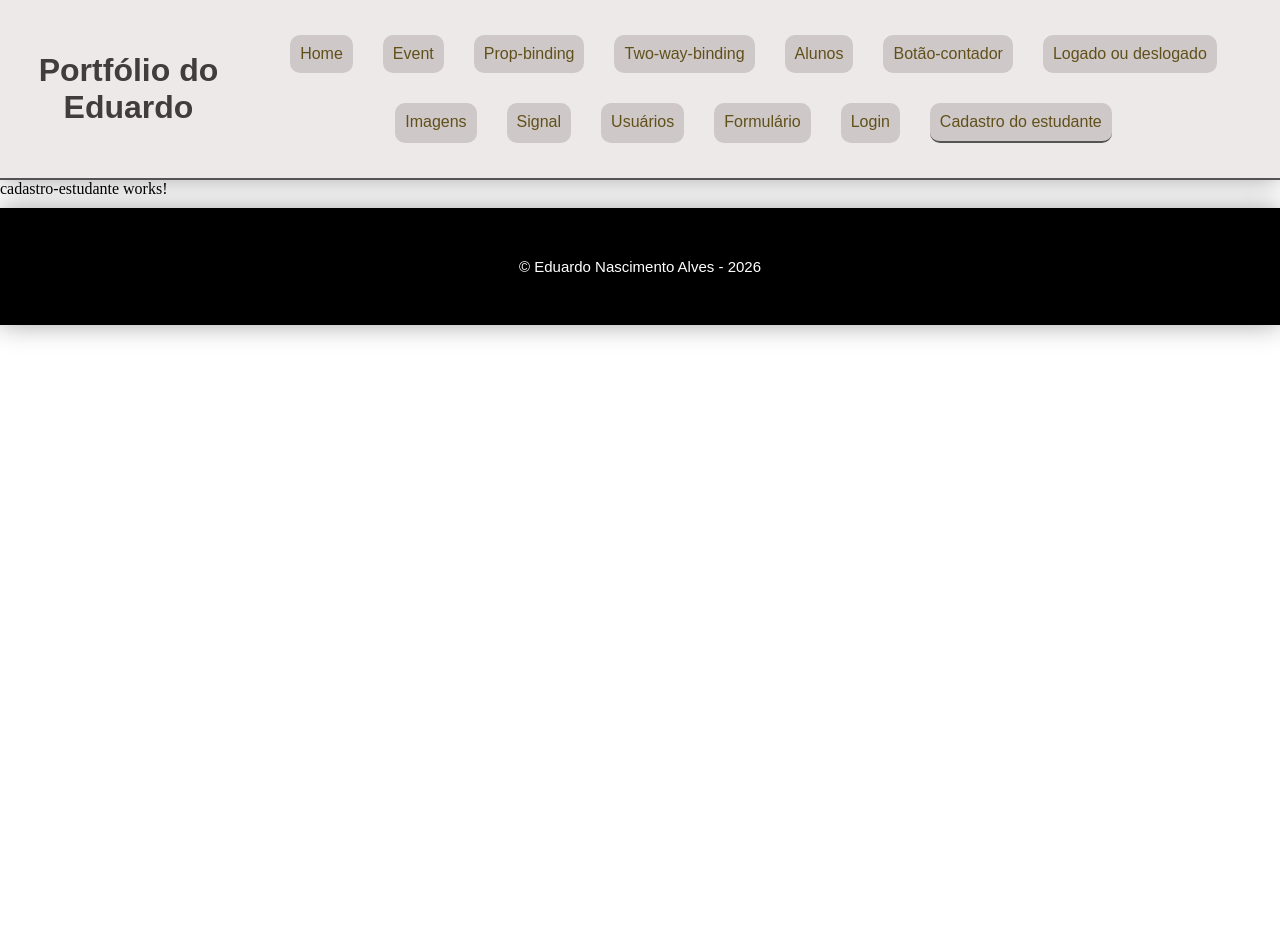
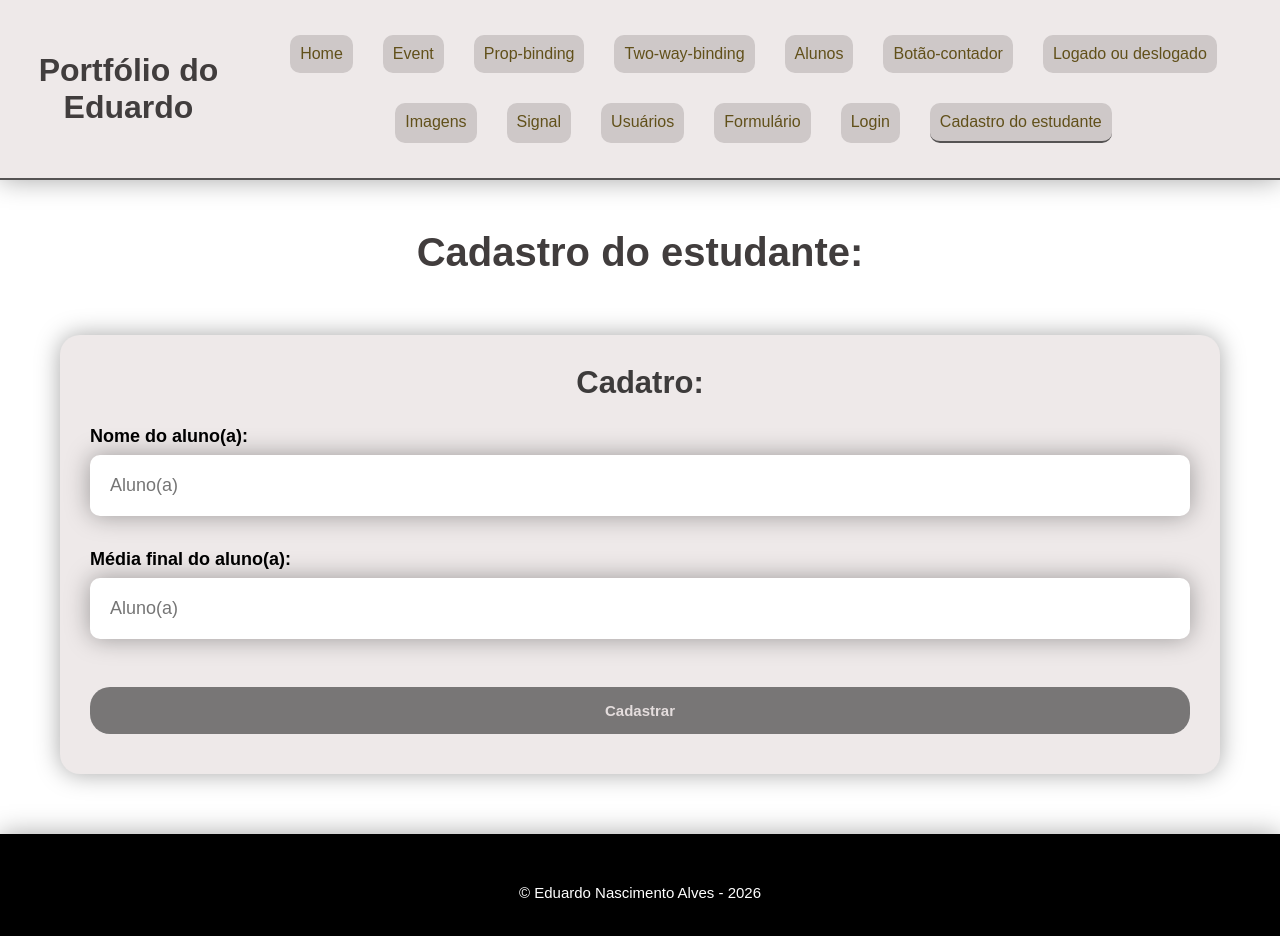
Before and after one commit to eduardoalves10/meu-site-angular, an Angular app: page /cadastro-estudante in a window 1280 px wide. Shown: the top 936 px of the page. Before the commit the page ends 800 px from the top, so only its background shows below. Built offline with nearby package versions, Linux system fonts and the light colour scheme; a web font is replaced by a local one.

Commit message:
inicia-exercicio-cadastro-estudante

```diff
--- a/src/app/feats/cadastro-estudante/cadastro-estudante.css
+++ b/src/app/feats/cadastro-estudante/cadastro-estudante.css
@@ -0,0 +1,63 @@
+form {
+    background-color: var(--cor-principal);
+    padding: 30px;
+    margin: 60px;
+    border-radius: 20px;
+    box-shadow: var(--sombra);
+}
+
+legend {
+    font-size: 31px;
+    font-family: var(--fonte);
+    margin: 0 0 25px 0;
+    text-align: center;
+    font-weight: bold;
+    color: rgba(61, 59, 59);
+}
+
+.estudantes {
+    display: flex;
+    flex-direction: column;
+    gap: 25px;
+}
+
+label {
+    font-family: var(--fonte);
+    font-size: 18px;
+    font-weight: bold;
+}
+
+input {
+    margin: 8px 0;
+    font-size: 18px;
+    padding: 20px;
+    border-radius: 10px;
+    border: 0 solid;
+    width: 100%;
+    box-shadow: var(--sombra);
+}
+
+.required {
+    color: red;
+    font-size: 14px;
+    font-family: var(--fonte);
+    font-weight: 100;
+}
+
+button {
+    width: 100%;
+    padding: 15px;
+    margin: 40px 0 10px;
+    border: 0 solid;
+    transition: .3s;
+    background-color: rgba(71, 70, 70, 0.7);
+    border-radius: 20px;
+    font-size: 15px;
+    font-weight: bold;
+    color: rgb(228, 221, 221);
+}
+
+button:hover {
+    transform: scale(1.01);
+    box-shadow: var(--sombra);
+}
--- a/src/app/feats/cadastro-estudante/cadastro-estudante.html
+++ b/src/app/feats/cadastro-estudante/cadastro-estudante.html
@@ -1 +1,33 @@
-<p>cadastro-estudante works!</p>
+<section class="cadastro-estudante">
+    <h2>Cadastro do estudante:</h2>
+
+    <form (submit)="efetuarCadastro($event)">
+        <legend>Cadatro:</legend>
+
+        <div class="estudantes">
+            <div class="estudante">
+                <!-- Nome do aluno: -->
+                <label for="text">Nome do aluno(a):</label>
+                <input type="text" placeholder="Aluno(a)" [formField]="estudanteForm.nomeAluno">
+                @if (estudanteForm.nomeAluno().touched() && estudanteForm.nomeAluno().invalid()) {
+                    @for (error of estudanteForm.nomeAluno().errors(); track error.kind) {
+                        <span class="required">{{error.message}}</span>
+                    }
+                }
+            </div>
+
+            <div class="estudante">
+                <!-- Média final do aluno: -->
+                <label for="text">Média final do aluno(a):</label>
+                <input type="text" placeholder="Aluno(a)" inputmode="numeric" [formField]="estudanteForm.mediaFinal">
+                @if (estudanteForm.mediaFinal().touched() && estudanteForm.mediaFinal().invalid()) {
+                    @for (error of estudanteForm.mediaFinal().errors(); track error.kind) {
+                        <span class="required">{{error.message}}</span>
+                    }
+                }
+            </div>
+        </div>
+
+        <button>Cadastrar</button>
+    </form>
+</section>
--- a/src/app/feats/cadastro-estudante/cadastro-estudante.ts
+++ b/src/app/feats/cadastro-estudante/cadastro-estudante.ts
@@ -1,9 +1,27 @@
-import { Component } from '@angular/core';
+import { Component, signal } from '@angular/core';
+import { EstudanteInterface } from './estudante-interface';
+import { form, FormField, required } from '@angular/forms/signals';
 
 @Component({
   selector: 'app-cadastro-estudante',
-  imports: [],
+  imports: [FormField],
   templateUrl: './cadastro-estudante.html',
   styleUrl: './cadastro-estudante.css',
 })
-export class CadastroEstudante {}
+export class CadastroEstudante {
+
+  protected cadastroModel= signal<EstudanteInterface>({
+    nomeAluno: '',
+    mediaFinal: null
+  });
+
+  protected estudanteForm= form(this.cadastroModel, (s) => {
+    required(s.nomeAluno, {message: 'Nome do aluno(a) é obrigatório'});
+
+    required(s.mediaFinal, {message: 'Média final é obrigatória'});
+  });
+
+  protected efetuarCadastro(event: SubmitEvent) {
+    event.preventDefault();
+  };
+}
--- a/src/app/feats/cadastro-estudante/estudante-interface.ts
+++ b/src/app/feats/cadastro-estudante/estudante-interface.ts
@@ -1 +1,4 @@
-export interface EstudanteInterface {}
+export interface EstudanteInterface {
+    nomeAluno: string;
+    mediaFinal: number | null;
+}
```
